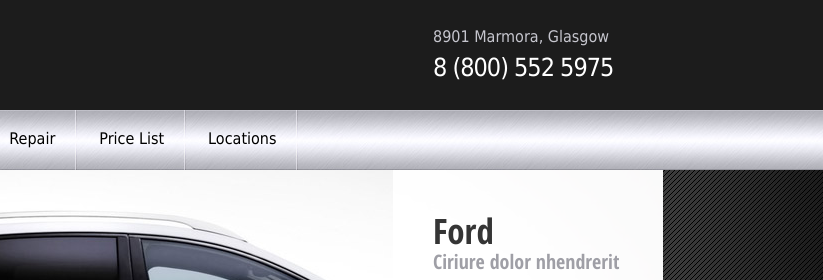
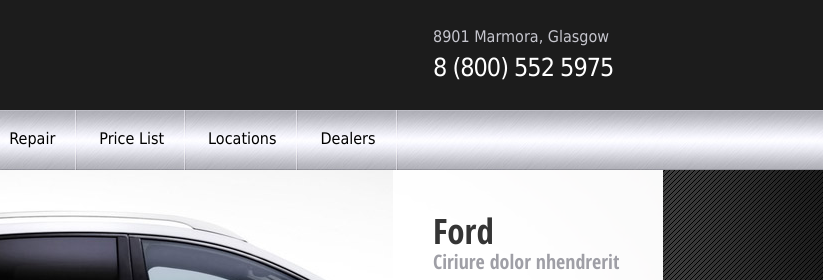
Before and after one commit to santos-pardos/Reto-FrontEnd-CICD, a plain HTML site: page index.html in a window 1280 px wide. Shown: the top 280 px of the page, 457-1280 px from the left. Drawn offline with Linux system fonts and the light colour scheme.

Commit message:
Add files via upload

```diff
--- a/index.html
+++ b/index.html
@@ -58,6 +58,7 @@ $(function () {
         <li><a href="repair.html">Repair</a></li>
         <li><a href="price-list.html">Price List</a></li>
         <li><a href="accounts/">Locations</a></li>
+        <li><a href="https://carvideoapi.retocsv.es/products">Dealers</a></li>
       </ul>
       <div class="clear"></div>
     </nav>
```
